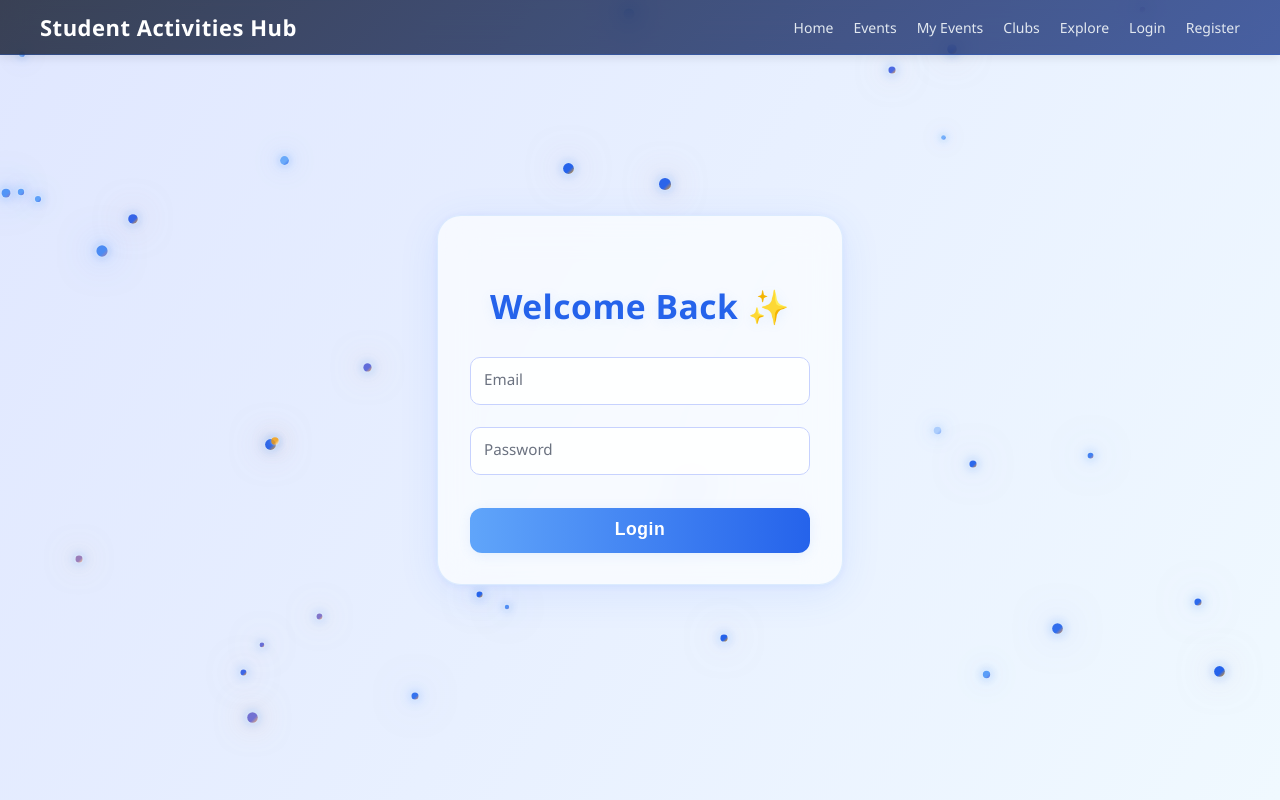
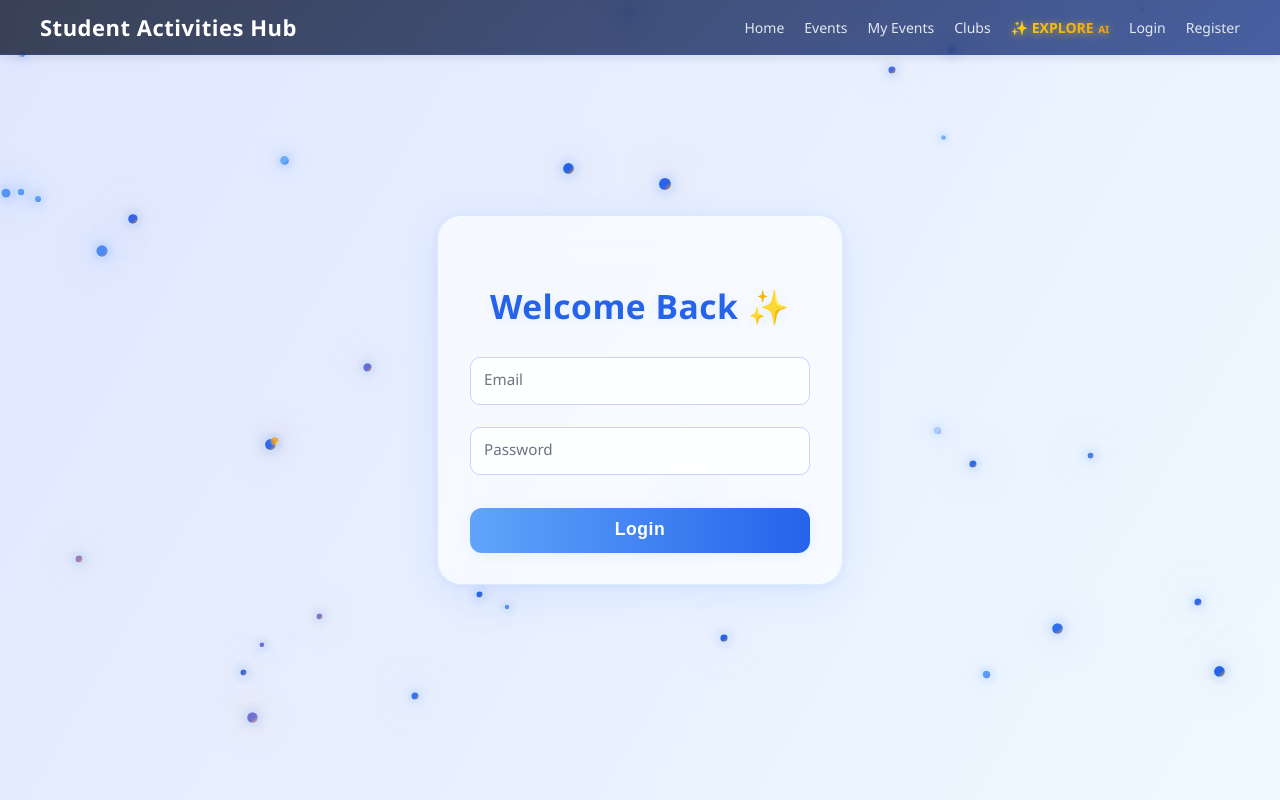
Before and after one commit to bhavyabhardwaj001/student-activity-hub, a React app in the folder frontend/: page /login in a window 1280 px wide. Built offline with nearby package versions, Linux system fonts and the light colour scheme; the HTML template or start-up script is replaced by a standard one.

Commit message:
add glowing effect to Explore button on navbar

```diff
--- a/frontend/src/App.css
+++ b/frontend/src/App.css
@@ -394,6 +394,17 @@ nav a:hover::after {
     gap: 12px;
   }
 }
+@keyframes yellowGlow {
+  0% {
+    text-shadow: 0 0 5px rgba(250, 204, 21, 0.4);
+  }
+  50% {
+    text-shadow: 0 0 14px rgba(250, 204, 21, 1);
+  }
+  100% {
+    text-shadow: 0 0 5px rgba(250, 204, 21, 0.4);
+  }
+}
 
 /* Extra Small - 360px and below */
 @media (max-width: 360px) {
--- a/frontend/src/components/Navbar.jsx
+++ b/frontend/src/components/Navbar.jsx
@@ -59,11 +59,18 @@ function Navbar() {
 
         <Link
           to="/explore"
-          style={getStyles(isMobile).link}
-          onMouseEnter={(e) => (e.target.style.color = "#a78bfa")}
-          onMouseLeave={(e) => (e.target.style.color = "#e2e8f0")}
+          style={getStyles(isMobile).aiLink}
+          onMouseEnter={(e) => {
+            e.currentTarget.style.transform = "scale(1.1)";
+            e.currentTarget.style.filter = "brightness(1.3)";
+          }}
+          onMouseLeave={(e) => {
+            e.currentTarget.style.transform = "scale(1)";
+            e.currentTarget.style.filter = "brightness(1)";
+          }}
         >
-          Explore
+          ✨ EXPLORE{" "}
+          <span style={{ fontSize: "10px", marginLeft: "1px" }}>AI</span>
         </Link>
 
         {!token && (
@@ -150,6 +157,17 @@ const getStyles = (isMobile) => ({
     fontFamily: "inherit",
     padding: "0",
   },
+  aiLink: {
+    background: "linear-gradient(90deg, #facc15, #f59e0b)", // yellow → amber
+    WebkitBackgroundClip: "text",
+    WebkitTextFillColor: "transparent",
+    fontWeight: "700",
+    position: "relative",
+    cursor: "pointer",
+    transition: "all 0.3s ease",
+    animation: "yellowGlow 2s infinite",
+    fontSize: isMobile ? "13px" : "14px",
+  },
 });
 
 const styles = getStyles(false);
```
